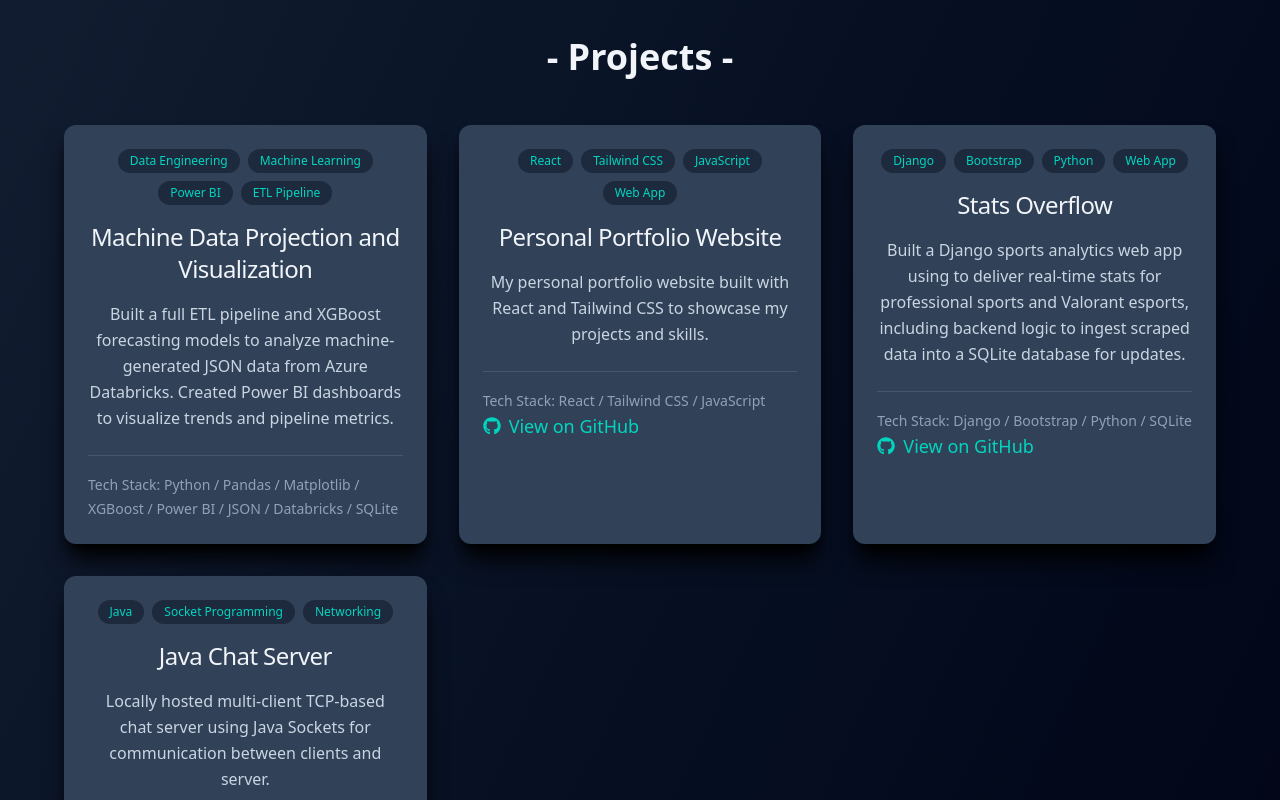
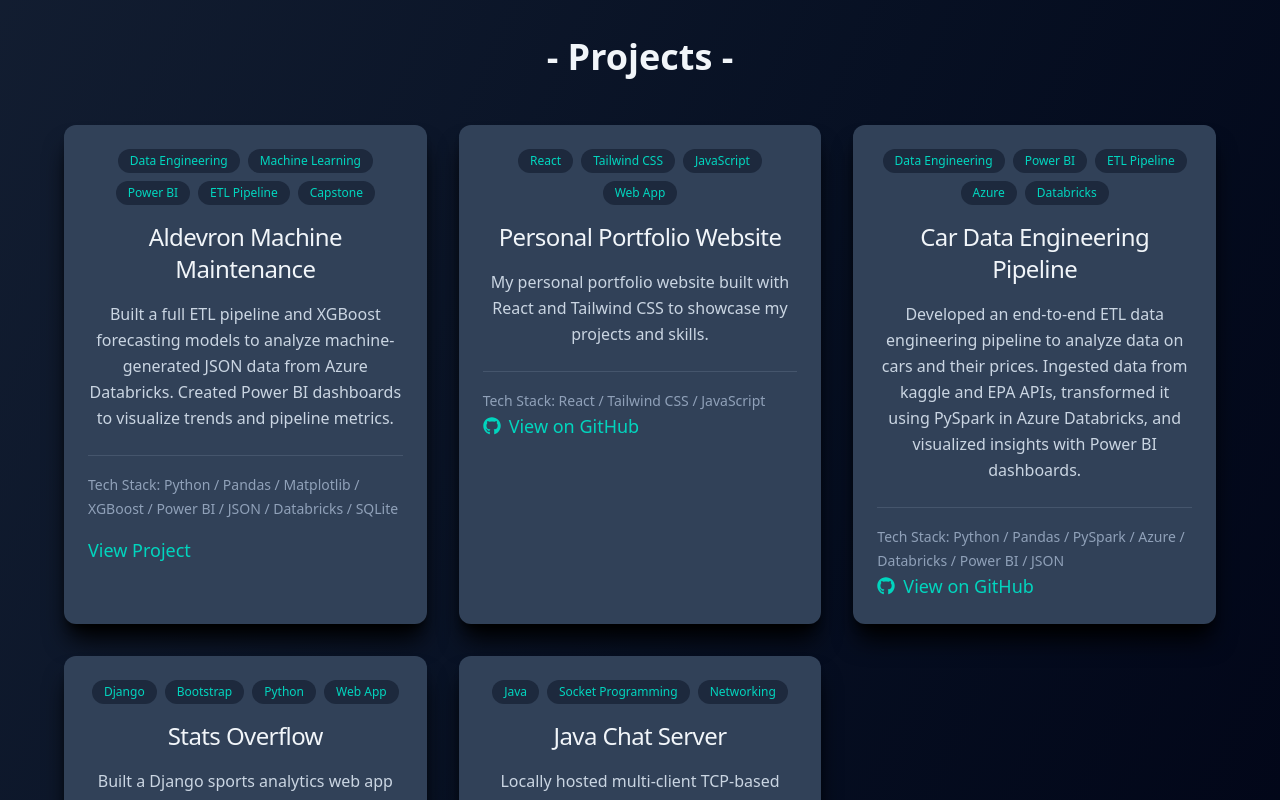
Before and after one commit to Jeffrey-Anderson392/jeffrey-portfolio, a React (Vite) app in the folder portfolio/: page / in a window 1280 px wide. Shown: the part 1780-2580 px from the top of the page. Built offline with nearby package versions, Linux system fonts and the light colour scheme.

Commit message:
added another project to my protfolio and a link for my capstone project. Redid the links in the projects.json and projects.jsx section so it could dynamically choose which link to display

```diff
--- a/portfolio/src/components/Projects.jsx
+++ b/portfolio/src/components/Projects.jsx
@@ -17,7 +17,7 @@
 
                 {projectArray.map((project) => (
                     // The essential unique key={...}
-                    <div key={project.id} className="bg-slate-700 rounded-xl p-6 shadow-xl transition-transform hover:scale-[1.02] hover:shadow-2xl shadow-black/100">
+                    <div key={project.id} className="bg-slate-700 rounded-xl p-6 shadow-xl transition-transform hover:scale-[1.02] hover:shadow-2xl shadow-black">
                         {/* Tags as small pills, rendered via a loop */}
                         <div className="flex flex-wrap gap-2 mb-4 justify-center">
                             {project.tags.map((tag, index) => (
@@ -37,19 +37,28 @@
                             {project.description}
                         </p>
 
-                        {/* Technologies (Secondary Text) */}
+                        {/* Technologies */}
                         <div className="mt-6 pt-4 border-t border-slate-600">
                             <span className="text-sm font-medium text-slate-400">
                                 Tech Stack: {project.technologies.join(' / ')}
                             </span>
                         </div>
 
-                        {/* Github Link */}
-                        {project.links.github && (
-                            <a href={project.links.github} target="_blank" rel="noopener noreferrer" className="inline-flex items-center gap-2 text-teal-400 hover:text-teal-300 transition-colors text-lg font-medium">
-                                <FaGithub /> View on GitHub
-                            </a>
-                        )}
+                        {/* Link */}
+                        {project.links && (
+    <div className="flex flex-wrap gap-4">
+        {project.links.website && (
+            <a href={project.links.website} target="_blank" rel="noopener noreferrer" className="inline-flex items-center gap-2 text-teal-400 hover:text-teal-300 transition-colors text-lg font-medium mt-4">
+                View Project
+            </a>
+        )}
+        {project.links.github && (
+            <a href={project.links.github} target="_blank" rel="noopener noreferrer" className="inline-flex items-center gap-2 text-teal-400 hover:text-teal-300 transition-colors text-lg font-medium">
+                <FaGithub /> View on GitHub
+            </a>
+        )}
+    </div>
+)}
                     </div>
                 ))}
             </div>
--- a/portfolio/src/data/projects.json
+++ b/portfolio/src/data/projects.json
@@ -2,12 +2,12 @@
     "projects": [
         {
             "id": 1,
-            "name": "Machine Data Projection and Visualization",
+            "name": "Aldevron Machine Maintenance",
             "description": "Built a full ETL pipeline and XGBoost forecasting models to analyze machine-generated JSON data from Azure Databricks. Created Power BI dashboards to visualize trends and pipeline metrics.",
             "technologies": ["Python", "Pandas", "Matplotlib", "XGBoost", "Power BI", "JSON", "Databricks", "SQLite"],
-            "tags": ["Data Engineering", "Machine Learning", "Power BI", "ETL Pipeline"],
+            "tags": ["Data Engineering", "Machine Learning", "Power BI", "ETL Pipeline", "Capstone"],
             "links": {
-            "github": ""
+            "website": "https://www.ndsu.edu/computer-science/programs/capstone-program/2025-projects#:~:text=Expo%20Poster%202025-,Aldevron,-Aldevron%20Machine%20Maintenance"
             }
         },
         {
@@ -21,7 +21,17 @@
             }
         },
         {
-            "id": 3,
+            "id":3,
+            "name":"Car Data Engineering Pipeline",
+            "description": "Developed an end-to-end ETL data engineering pipeline to analyze data on cars and their prices. Ingested data from kaggle and EPA APIs, transformed it using PySpark in Azure Databricks, and visualized insights with Power BI dashboards.",
+            "technologies": ["Python", "Pandas", "PySpark", "Azure", "Databricks", "Power BI", "JSON"],
+            "tags": ["Data Engineering", "Power BI", "ETL Pipeline", "Azure", "Databricks"],
+            "links": {
+            "github": "https://github.com/Jeffrey-Anderson392/car-data-pipeline"
+            }
+        },
+        {
+            "id": 4,
             "name": "Stats Overflow",
             "description": "Built a Django sports analytics web app using  to deliver real-time stats for professional sports and Valorant esports, including backend logic to ingest scraped data into a SQLite database for updates.",
             "technologies": ["Django", "Bootstrap", "Python", "SQLite"],
@@ -31,7 +41,7 @@
             }
         },
         {
-            "id": 4,
+            "id": 5,
             "name": "Java Chat Server",
             "description": "Locally hosted multi-client TCP-based chat server using Java Sockets for communication between clients and server.",
             "technologies": ["Java", "Sockets"],
```
